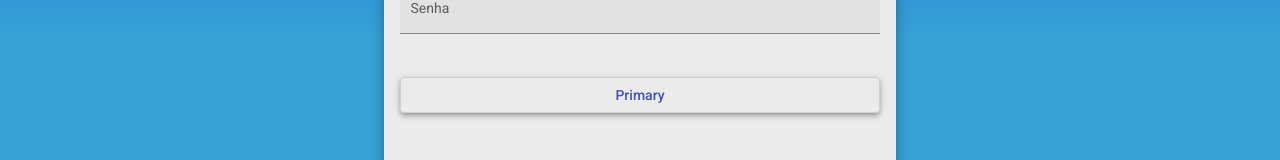
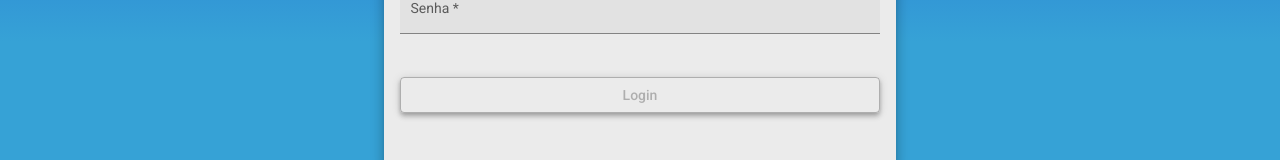
Before and after one commit to leonardo-ericom/heldesk-front, an Angular app: page /login in a window 1280 px wide. Shown: the part 558-718 px from the top of the page. Built offline with nearby package versions, Linux system fonts and the light colour scheme.

Commit message:
Validacao de formularios para login

```diff
--- a/src/app/components/login/login.component.html
+++ b/src/app/components/login/login.component.html
@@ -1,19 +1,21 @@
-<div class="container ">
+<div class="container">
     <form class="form mat-elevation-z8">
         <h1>OS - Ericom Telecomunicações</h1>
 
-        <img src="assets/img/login-image.svg" alt="OS-Ericom">
+        <img src="assets/img/login-image.svg" alt="OS-Ericom" />
 
         <mat-form-field class="full-width" appearance="fill">
             <mat-label>E-mail</mat-label>
-            <input matInput placeholder="fulano@mail.com" />
+            <input [formControl]="email" required [(ngModel)]="creds.email" name="email" matInput placeholder="fulano@mail.com" />
         </mat-form-field>
 
         <mat-form-field class="full-width" appearance="fill">
             <mat-label>Senha</mat-label>
-            <input type="password" matInput placeholder="Exemplo 123" />
+            <input [formControl]="senha" required [(ngModel)]="creds.senha" name="senha" type="password" matInput placeholder="Exemplo 123" />
         </mat-form-field>
 
-        <button class="full-width mat-elevation-z4" mat-stroked-button color="primary">Primary</button>
+        <button [disabled]="!validaCampos()" class="full-width mat-elevation-z4" mat-stroked-button color="primary">
+      Login
+    </button>
     </form>
 </div>
--- a/src/app/components/login/login.component.ts
+++ b/src/app/components/login/login.component.ts
@@ -1,15 +1,29 @@
-import { Component, OnInit } from '@angular/core';
+import { Component, OnInit } from "@angular/core";
+import { FormControl, Validators } from "@angular/forms";
+import { Credenciais } from "src/app/models/credenciais";
 
 @Component({
-  selector: 'app-login',
-  templateUrl: './login.component.html',
-  styleUrls: ['./login.component.css']
+  selector: "app-login",
+  templateUrl: "./login.component.html",
+  styleUrls: ["./login.component.css"],
 })
 export class LoginComponent implements OnInit {
+  creds: Credenciais = {
+    email: "",
+    senha: "",
+  };
 
-  constructor() { }
+  email = new FormControl(null, Validators.email);
+  senha = new FormControl(null, Validators.minLength(3));
 
-  ngOnInit(): void {
+  constructor() {}
+
+  ngOnInit(): void {}
+  validaCampos(): boolean {
+    if (this.email.valid && this.senha.valid) {
+      return true;
+    } else {
+      return false;
+    }
   }
-
 }
--- /dev/null
+++ b/src/app/models/credenciais.ts
@@ -0,0 +1,4 @@
+export interface Credenciais {
+  email: string;
+  senha: string;
+}
```
